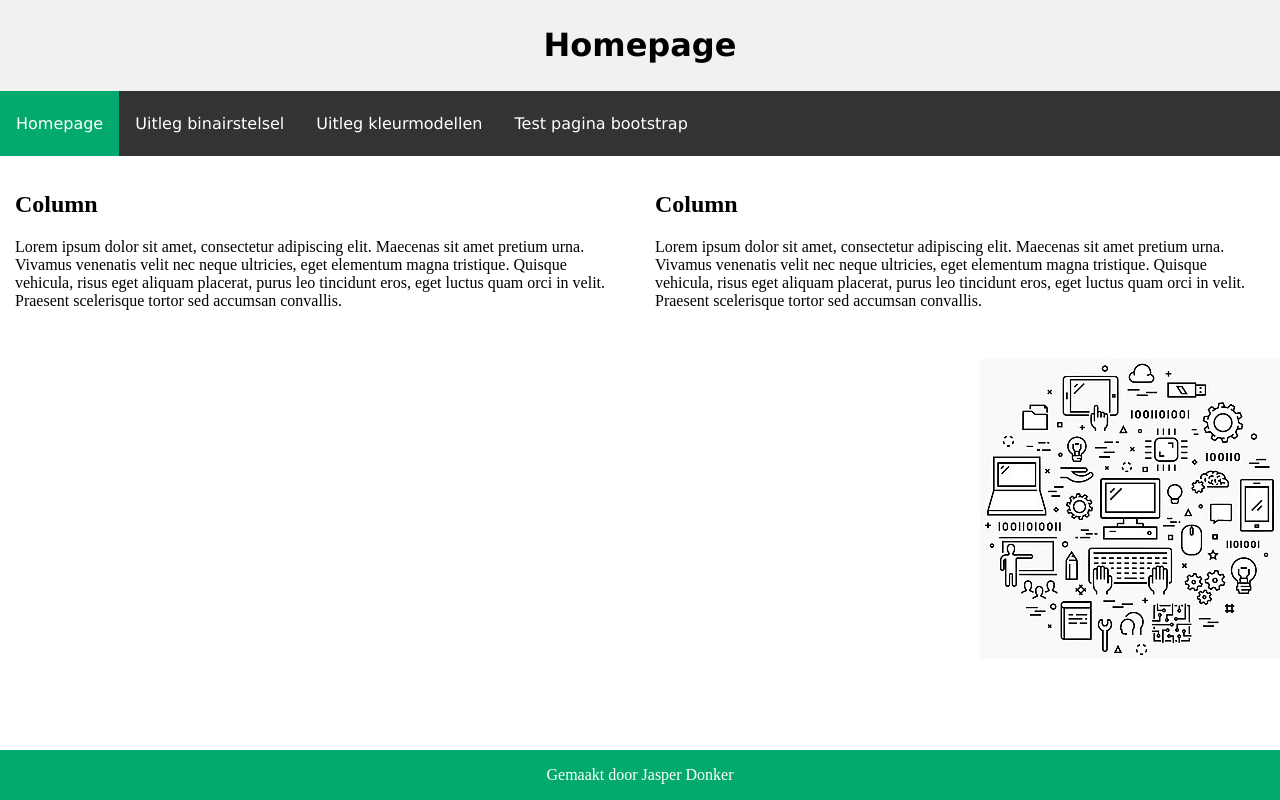
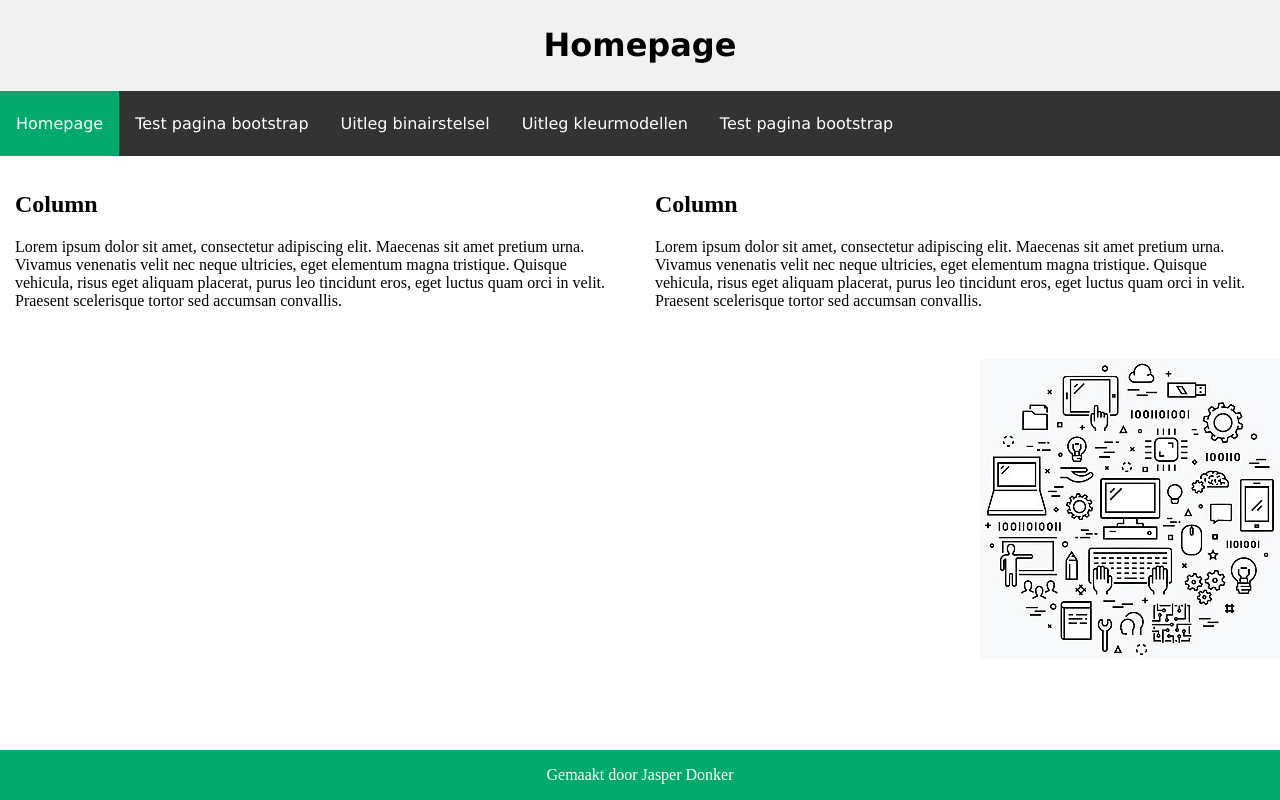
Before and after one commit to Jdotmm/Jdotmm.github.io, a plain HTML site: page index.html in a window 1280 px wide. Drawn offline with Linux system fonts and the light colour scheme.

Commit message:
menu veranderd

```diff
--- a/index.html
+++ b/index.html
@@ -16,9 +16,10 @@
 
         <ul>
                 <li><a href="index.html" class="active"><p class="p1">Homepage</p></a></li>
-                <li><a href="binairstelsel.html"><p class="p1">Uitleg binairstelsel</p></a></li>
-                <li><a href="kleurmodellen.html"><p class="p1">Uitleg kleurmodellen</p></a></li>
                 <li><a href="bootstrap.html"><p class="p1">Test pagina bootstrap</p></a></li>
+                <li><a href="bootstrapbinary.html"><p class="p1">Uitleg binairstelsel</p></a></li>
+                <li><a href="bootstrapkleurmodellen.html"><p class="p1">Uitleg kleurmodellen</p></a></li>
+                <li><a href="bootstrapbitmap.html"><p class="p1">Test pagina bootstrap</p></a></li>
 
         </ul>
 
```
